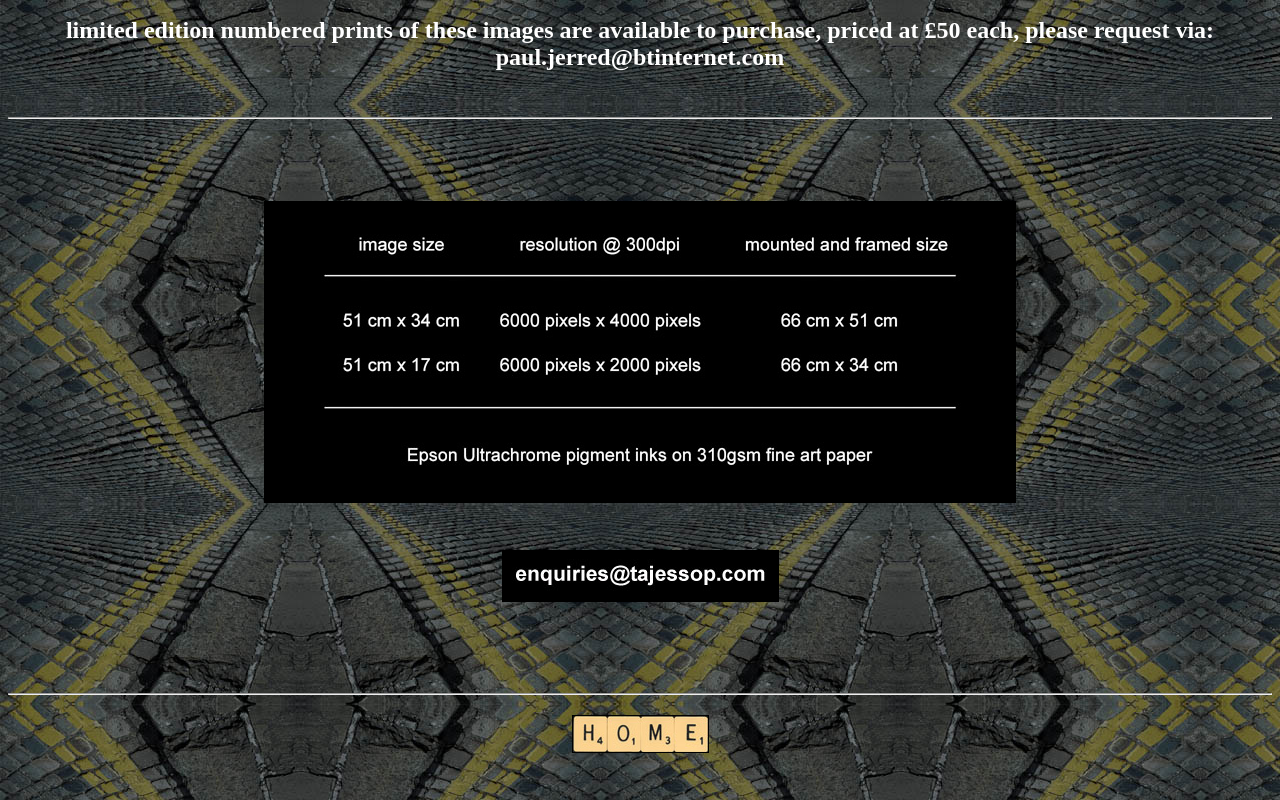
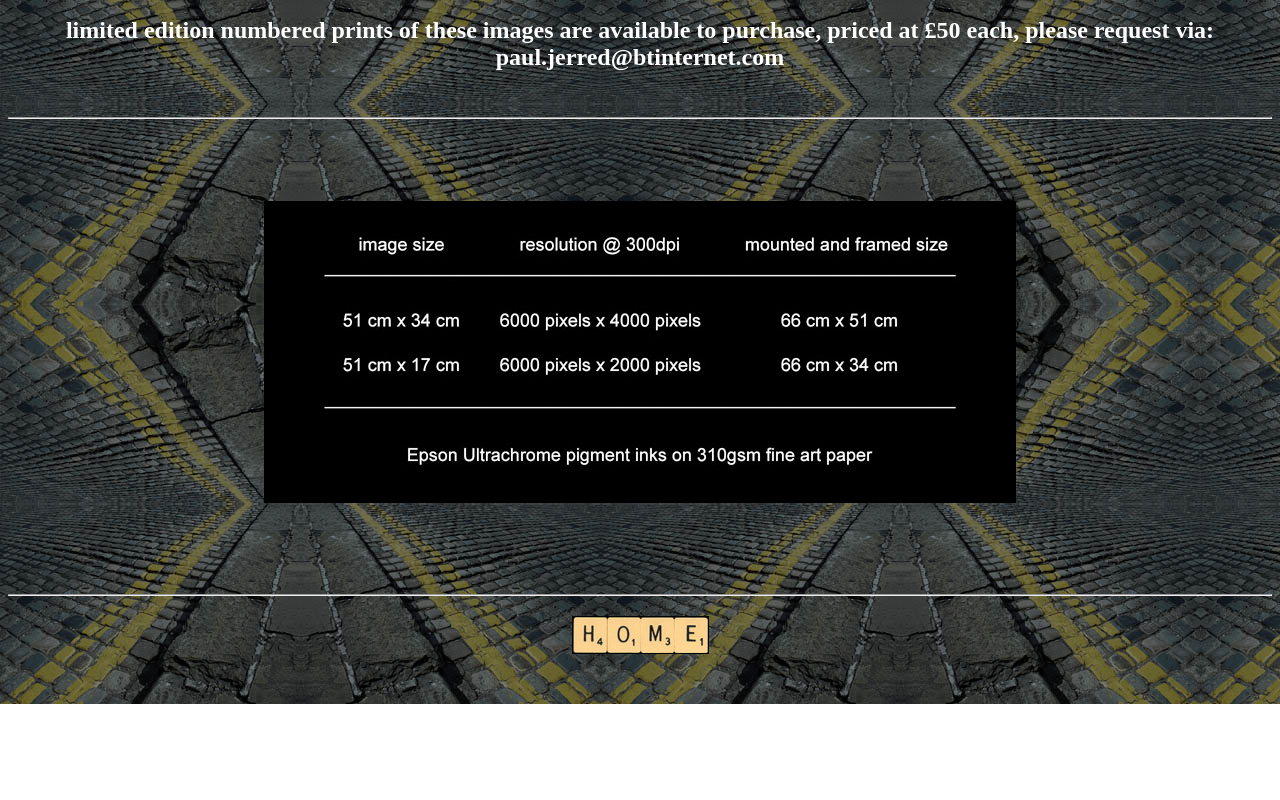
Before and after one commit to T-A-JESSOP/.github.io, a plain HTML site: page datasheet.html in a window 1280 px wide. Shown: the part 96-896 px from the top of the page. After the commit the page ends 800 px from the top, so only its background shows below. Drawn offline with Linux system fonts and the light colour scheme.

Commit message:
Add files via upload

```diff
--- a/datasheet.html
+++ b/datasheet.html
@@ -30,11 +30,6 @@
 </h2>
 
 
-<h2 align="center">
-<img src="images/enquiries275x50.jpg" style="border-style:solid;border-color:black;border-width:thin"><br><br>
-</a>
-</h2>
-
 <br>
 <br>
 
```
